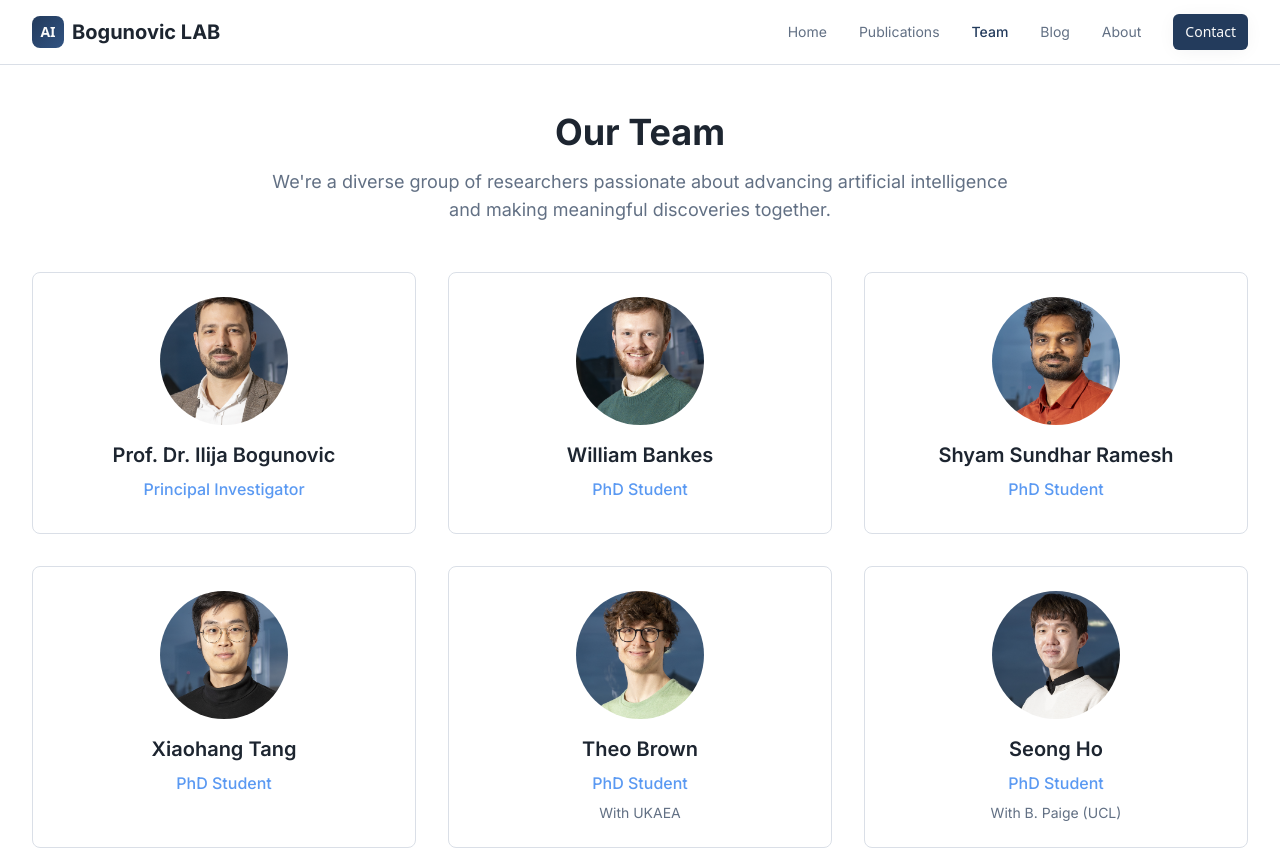
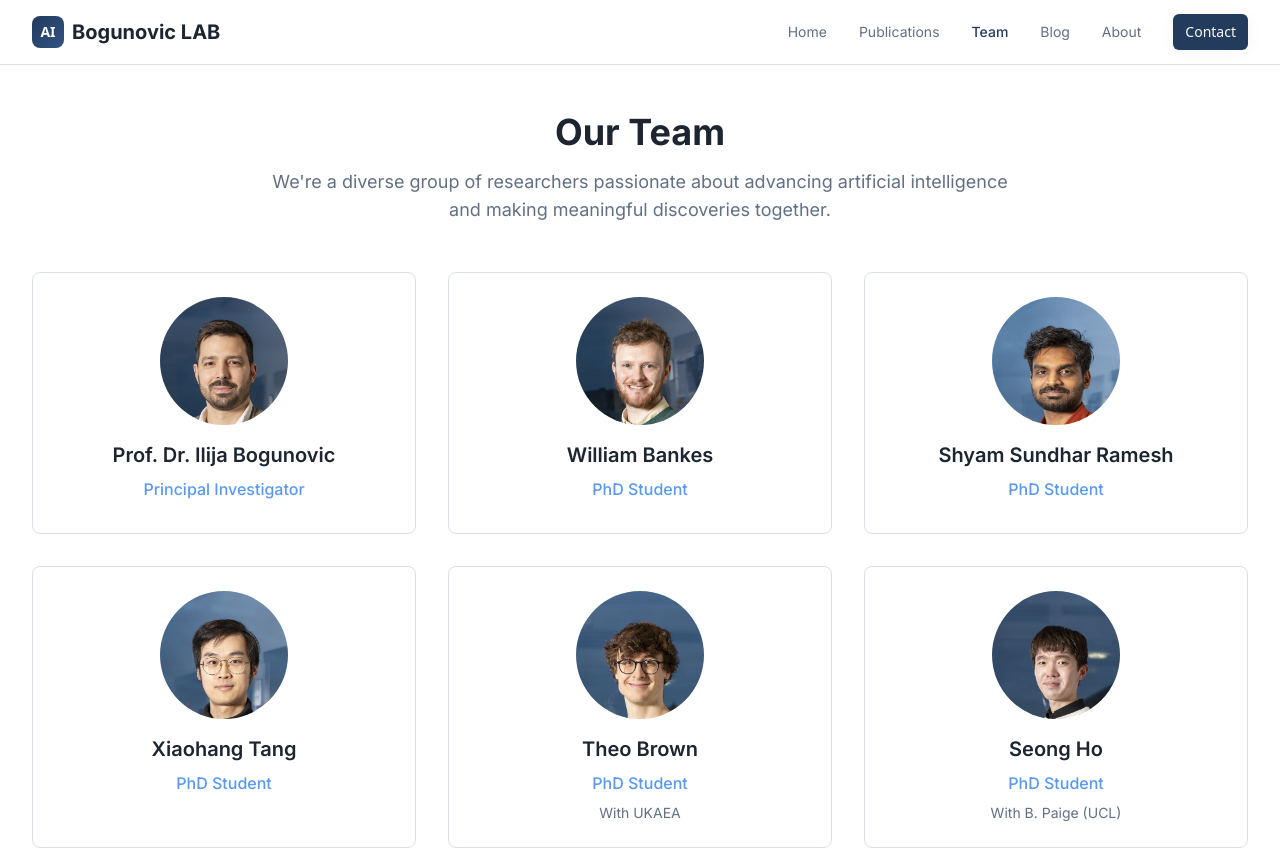
Before and after one commit to ilijabogunovic/rhine-ai, a React (Vite) app: page /team in a window 1280 px wide. Shown: the top 850 px of the page. Built offline with nearby package versions, Linux system fonts and the light colour scheme.

Commit message:
Center photos in circles
Adjusted photo positioning within the circles to improve centering and vertical alignment.
Here are the files that were edited by the AI in that message:
-edited src/pages/Team.tsx

```diff
--- a/src/pages/Team.tsx
+++ b/src/pages/Team.tsx
@@ -108,7 +108,7 @@ const Team = () => {
                       <img
                         src={member.image}
                         alt={member.name}
-                        className="w-32 h-32 rounded-full mx-auto object-cover"
+                        className="w-32 h-32 rounded-full mx-auto object-cover object-top"
                       />
                     ) : (
                       <div className="text-6xl">{member.image}</div>
```
